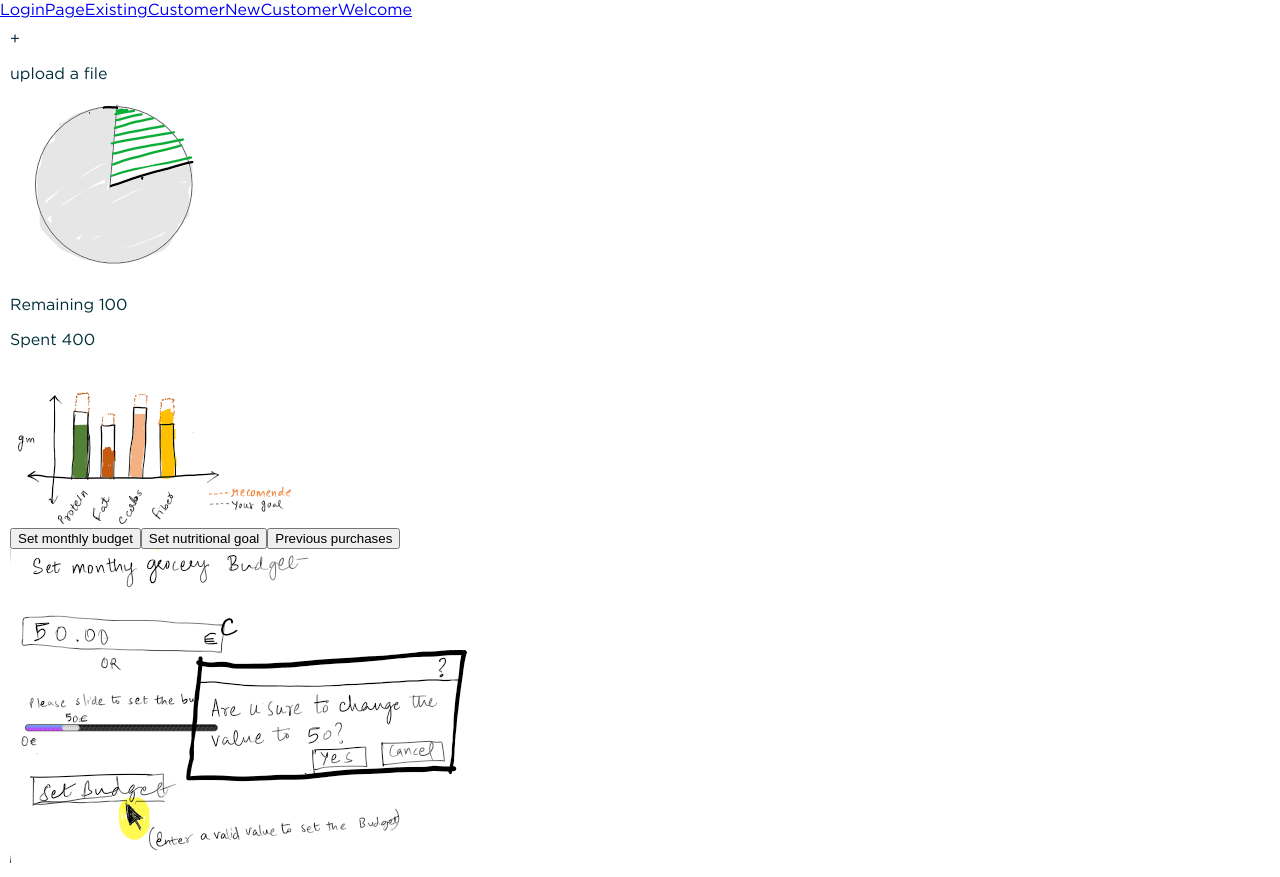
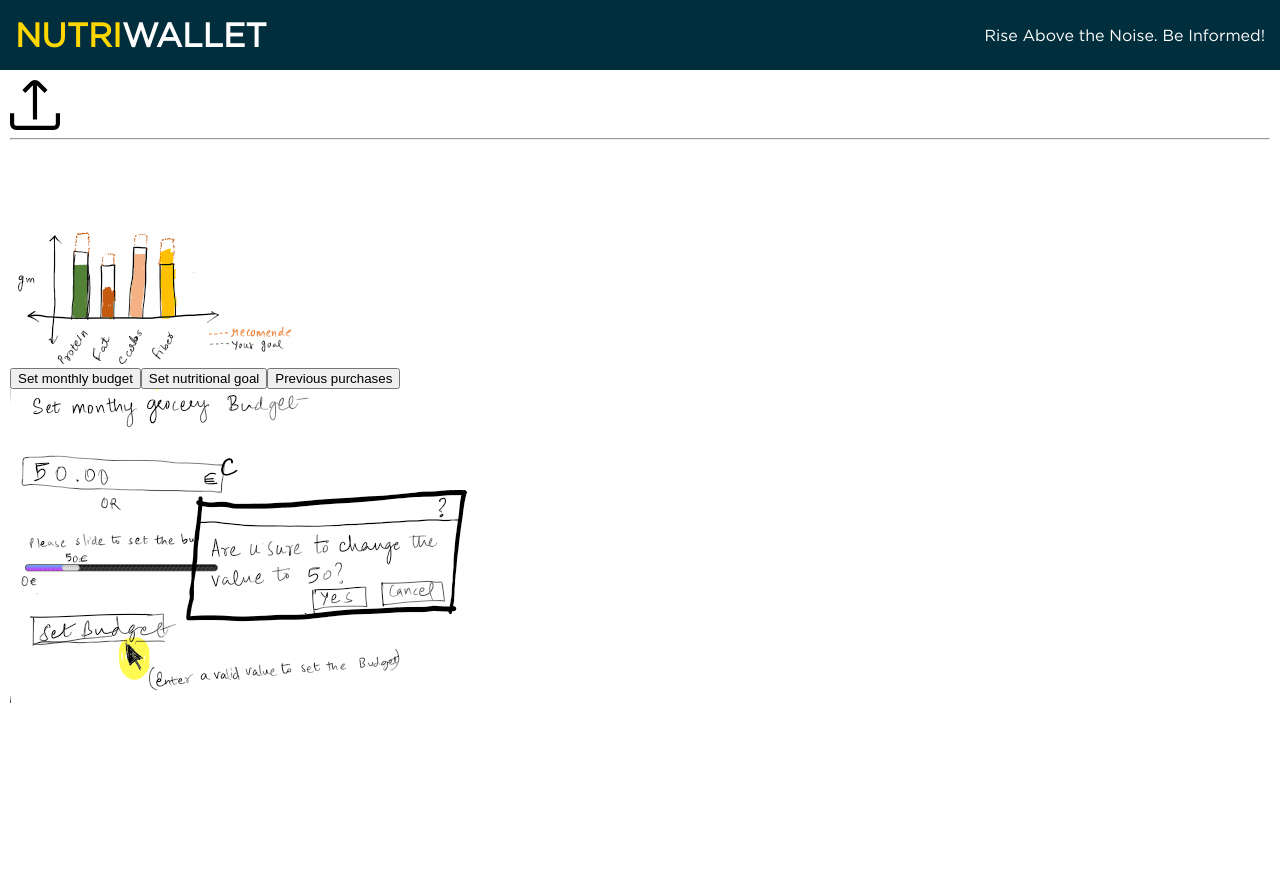
Before and after one commit to amitsahucse/Fra_collab, a React (Create React App) app: page /existing-customer in a window 1280 px wide. After the commit the page ends 800 px from the top, so only its background shows below. Built offline with nearby package versions, Linux system fonts and the light colour scheme.

Commit message:
Added the file uploader

```diff
--- a/src/App.jsx
+++ b/src/App.jsx
@@ -13,12 +13,12 @@ import WelcomePage from "./components/welcome/WelcomePage";
 function App() {
   return (
     <Router>
-      <nav>
-        <Link to="/login">LoginPage</Link>
-        <Link to="/existing-customer">ExistingCustomer</Link>
-        <Link to="/new-customer">NewCustomer</Link>
-        <Link to="/welcome">Welcome</Link>
-      </nav>
+      {/*<nav>*/}
+      {/*  <Link to="/login">LoginPage</Link>*/}
+      {/*  <Link to="/existing-customer">ExistingCustomer</Link>*/}
+      {/*  <Link to="/new-customer">NewCustomer</Link>*/}
+      {/*  <Link to="/welcome">Welcome</Link>*/}
+      {/*</nav>*/}
       <Routes>
         <Route path="/login" element={<LoginPage/>}/>
         <Route path="/existing-customer" element={<ExistingCustomer/>}/>
--- a/src/components/existing_customer/ExistingCustomer.jsx
+++ b/src/components/existing_customer/ExistingCustomer.jsx
@@ -3,27 +3,35 @@ import './ExistingCustomer.scss';
 import graphImage from './temp_current-month-graph.PNG';
 import caloriesImage from '../../media/images/temp_current-month-graph-calories.PNG'
 import TabsComponent from "../shared/Tabs";
+import Header from "../shared/Header";
+import FileUploader from "../shared/FileUploader";
 
 const ExistingCustomer = () => {
 
   return (
+    <>
+    <Header />
     <div className="wrapper">
-
       {/*Top part*/}
       <div className="constant">
         <div className="upload_section">
-          <div className="upload_icon">+</div>
-          <p className="upload_text">upload a file</p>
+          <FileUploader />
+          {/*<div className="upload_icon">+</div>*/}
+          {/*<p className="upload_text">upload a file</p>*/}
         </div>
         <div className="monthly-report_section budget-report">
           <div className="current-month_budget_graph">
-            <img src={graphImage} alt="placeholder for monthly budget graph"/>
+            {/*<img src={graphImage} alt="placeholder for monthly budget graph"/>*/}
           </div>
           <div className="current-month_budget_description">
-            <p className="remaining">Remaining <span className="remaining-value">100</span></p>
-            <p className="exhausted">Spent <span className="spent-value">400</span></p>
+            {/*<p className="remaining">Remaining <span className="remaining-value">100</span></p>*/}
+            {/*<p className="exhausted">Spent <span className="spent-value">400</span></p>*/}
           </div>
         </div>
+        <hr/>
+        <br/>
+        <br/>
+        <br/>
         <div className="monthly-report_section nutrition-report">
           <img src={caloriesImage} alt="placeholder for monthly calories graph"/>
         </div>
@@ -32,6 +40,7 @@ const ExistingCustomer = () => {
       {/*Bottom part*/}
       <TabsComponent></TabsComponent>
     </div>
+    </>
   );
 };
 
--- /dev/null
+++ b/src/components/shared/FileUploader.jsx
@@ -0,0 +1,73 @@
+import React, { useState } from 'react';
+import './FileUploader.scss'
+
+function FileUploader() {
+  const [data, setData] = useState({
+    budget: null,
+    nutrients: null
+  });
+  const [isUploading, setIsUploading] = useState(false);
+  const [isProcessing, setIsProcessing] = useState(false);
+
+  const handleFileChange = (event) => {
+    const file = event.target.files[0];
+    // Maybe later
+  };
+
+  const handleUpload = () => {
+    setIsUploading(true);
+    setTimeout(() => {
+      setIsUploading(false);
+      setIsProcessing(true);
+      setTimeout(() => {
+        setIsProcessing(false);
+        setData({
+          budget: {
+            MonthlyBudgetSpent: 47.50
+          },
+          nutrients: {
+            Protein: 550,
+            SaturatedFat: 430,
+            Fat: 100,
+            Carb: 3000,
+            Sugar: 30,
+            Fibre: 840
+          }
+        });
+      }, 5000); // еще 5 seconds
+    }, 5000); // первые 5 seconds
+  };
+
+  return (
+    <div>
+      {/*<button onClick={() => document.getElementById("fileInput").click()}>*/}
+      {/*  Choose a file*/}
+      {/*</button>*/}
+      <div className="upload-button" onClick={() => document.getElementById("fileInput").click()}>
+
+      </div>
+      {/*<button onClick={handleUpload}>*/}
+      {/*  Upload*/}
+      {/*</button>*/}
+      <input
+        type="file"
+        id="fileInput"
+        style={{ display: 'none' }}
+        onChange={handleUpload}
+        // onChange={handleFileChange}
+      />
+      <div>
+        {data.budget && (
+          <div>
+            <p>You've already spent {data.budget.MonthlyBudgetSpent}€</p>
+            <p>Now set the goals</p>
+          </div>
+        )}
+        {isUploading && <p>Is being recognized...</p>}
+        {isProcessing && <p>Magic happens...</p>}
+      </div>
+    </div>
+  );
+}
+
+export default FileUploader;
--- /dev/null
+++ b/src/components/shared/FileUploader.scss
@@ -0,0 +1,8 @@
+.upload-button {
+  background-image: url("../../media/images/upload_button.svg");
+  background-position: center;
+  background-color: white;
+  background-size: contain;
+  width: 50px;
+  height: 50px;
+}
--- a/src/components/shared/Header.jsx
+++ b/src/components/shared/Header.jsx
@@ -0,0 +1,18 @@
+import React from 'react';
+import './Header.scss'
+
+function Header() {
+  return (
+    <header>
+      <span className="logo">
+        <span className="logo1">nutri</span>
+        <span className="logo2">wallet</span>
+      </span>
+      <span className="slogan">
+        Rise Above the Noise. Be Informed!
+      </span>
+    </header>
+  )
+}
+
+export default Header;
--- /dev/null
+++ b/src/components/shared/Header.scss
@@ -0,0 +1,27 @@
+header {
+  background-color: #002e3c;
+  padding: 15px;
+
+  .slogan {
+    color: white;
+    position: absolute;
+    right: 15px;
+    line-height: 42px;
+  }
+}
+
+.logo {
+  font-size: 25pt;
+  font-weight: bold;
+
+  .logo1 {
+    color: #ffd700;
+    text-transform: uppercase;
+  }
+
+  .logo2 {
+    color: white;
+    text-transform: uppercase;
+  }
+
+}
```
Also changed, not shown: src/media/images/upload_button.svg (added).
